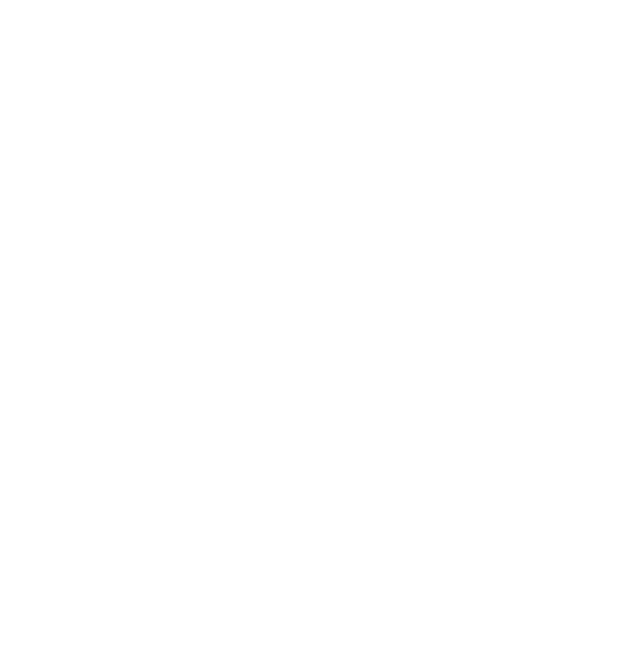
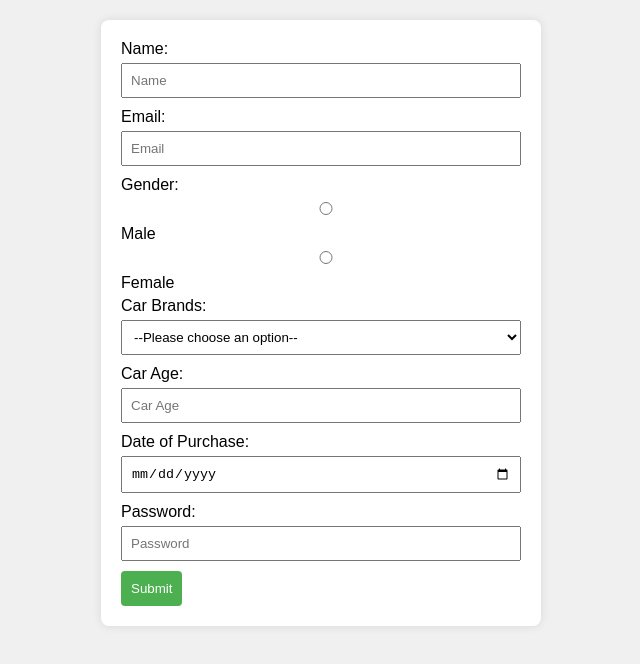
Before and after one commit to acciojob/car-insurance-form-MD-SHOAIB-ASIF, a website: page main.html in a window 1280 px wide. Shown: the whole page, without its empty margins (319-959 px from the left). Drawn offline with Linux system fonts and the light colour scheme.

Commit message:
created a submission

```diff
--- a/main.html
+++ b/main.html
@@ -7,6 +7,40 @@
 </head>
 
 <body>
+
+	<form action="#" method="post">
+        <label for="name">Name:</label>
+        <input type="text" id="name" name="name" placeholder="Name" required>
+
+        <label for="email">Email:</label>
+        <input type="email" id="email" name="email" placeholder="Email" required>
+
+        <label>Gender:</label>
+        <input type="radio" id="gender_male" name="gender" required>
+        <label for="gender_male">Male</label>
+        <input type="radio" id="gender_female" name="gender" required>
+        <label for="gender_female">Female</label>
+
+        <label for="cars">Car Brands:</label>
+        <select id="cars" name="cars">
+            <option value="">--Please choose an option--</option>
+            <option value="BMW">BMW</option>
+            <option value="Audi">Audi</option>
+            <option value="Mercedes">Mercedes</option>
+        </select>
+
+        <label for="carage">Car Age:</label>
+        <input type="number" id="carage" name="carage" placeholder="Car Age" required>
+
+        <label for="dop">Date of Purchase:</label>
+        <input type="date" id="dop" name="dop" required>
+
+        <label for="password">Password:</label>
+        <input type="password" id="password" name="password" placeholder="Password" required>
+
+        <button type="submit">Submit</button>
+    </form>
+
 	<!-- the entire body must be written by student -->
     <script type="text/javascript" src="./script.js">
 </script>
--- a/styles.css
+++ b/styles.css
@@ -1,2 +1,42 @@
 
 /* Your CSS Code here. */
+body {
+            font-family: Arial, sans-serif;
+            background-color: #f0f0f0;
+            margin: 0;
+            padding: 20px;
+        }
+
+        form {
+            max-width: 400px;
+            margin: 0 auto;
+            background-color: #fff;
+            padding: 20px;
+            border-radius: 8px;
+            box-shadow: 0 0 10px rgba(0, 0, 0, 0.1);
+        }
+
+        label {
+            display: block;
+            margin-bottom: 5px;
+        }
+
+        input, select {
+            width: 100%;
+            padding: 8px;
+            margin-bottom: 10px;
+            box-sizing: border-box;
+        }
+
+        button {
+            background-color: #4caf50;
+            color: #fff;
+            padding: 10px;
+            border: none;
+            border-radius: 4px;
+            cursor: pointer;
+        }
+
+        button:hover {
+            background-color: #45a049;
+        }
```
